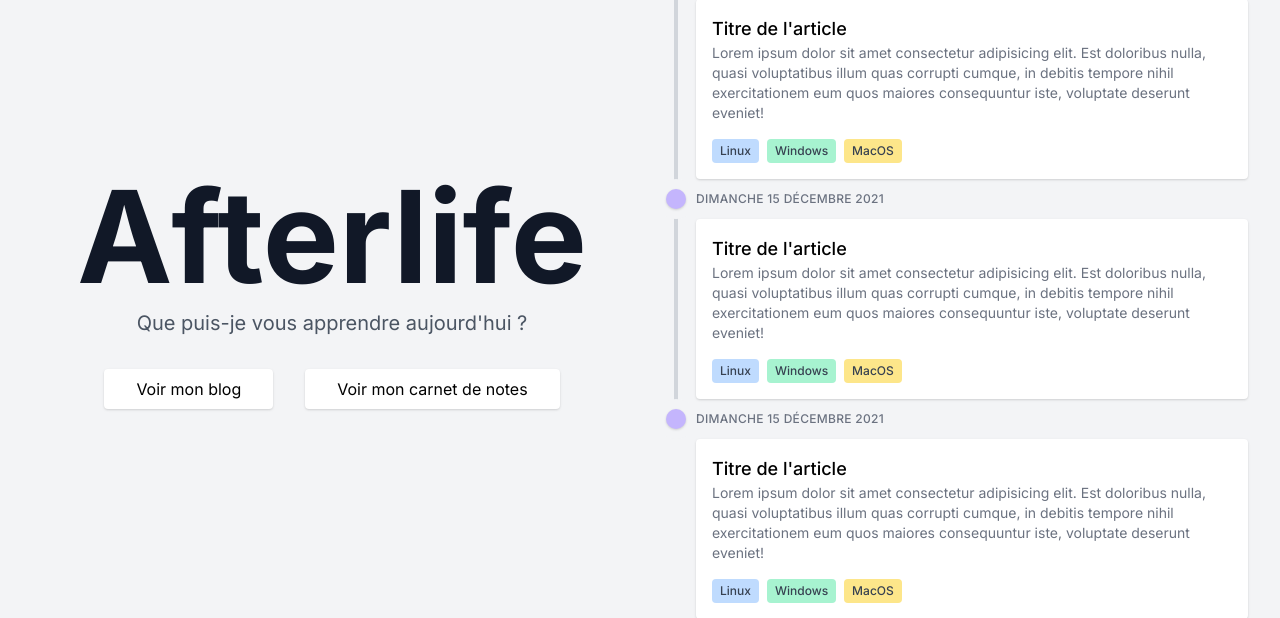
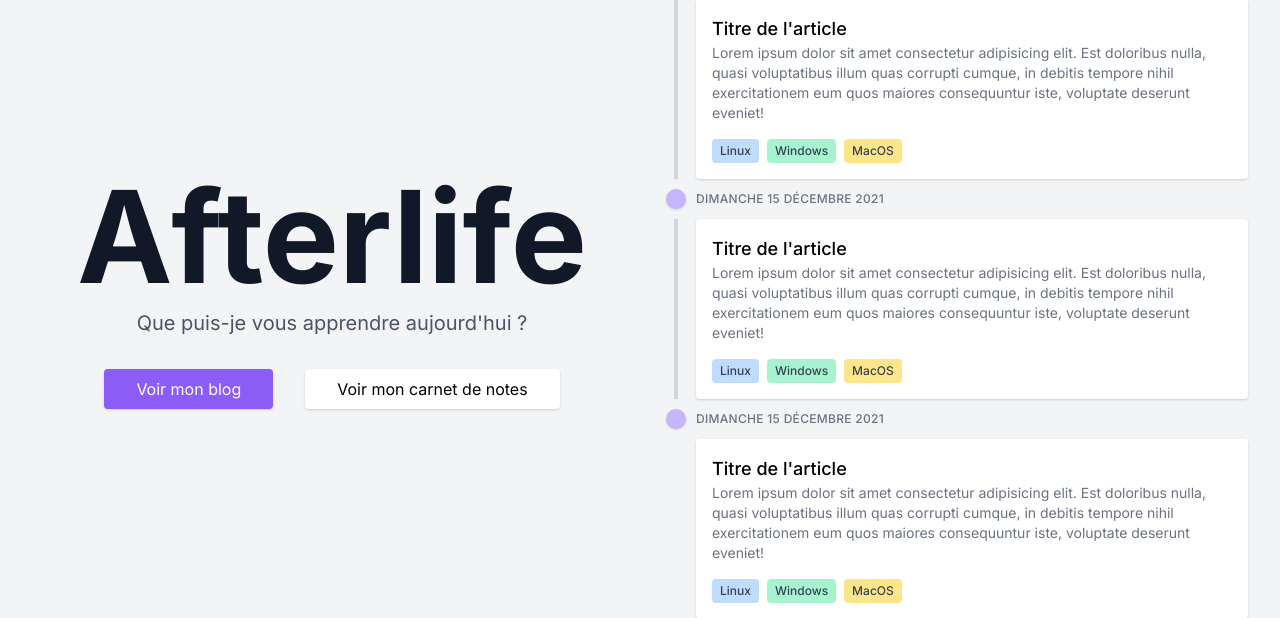
Before and after one commit to john-mirage/Afterlife, a Django app: page / in a window 1280 px wide. Shown: the part 133-751 px from the top of the page. Run offline with Django 3.2, Linux system fonts and the light colour scheme; style sheets or scripts are compiled from the project's sources; parts of the project's set-up code (start-up, migrations or seed data) failed here and were passed over.

Commit message:
ref(temp): edit cta in index page

```diff
--- a/src/templates/pages/afterlife_index.html
+++ b/src/templates/pages/afterlife_index.html
@@ -15,8 +15,8 @@
                 <h1 class="text-7xl md:text-9xl font-bold text-gray-900 mb-2">Afterlife</h1>
                 <p class="text-xl text-gray-600 font-normal mb-8">Que puis-je vous apprendre aujourd'hui ?</p>
                 <div class="flex items-center flex-col space-y-4 sm:space-y-0 sm:flex-row sm:items-start sm:justify-center sm:space-x-8 mb-4">
-                    <a href="{% url 'blogIndex' %}" class="rounded bg-white font-normal shadow px-8 py-2 hover:shadow-xl">Voir mon blog</a>
-                    <a href="{% url 'notebookIndex' %}" class="rounded bg-white font-normal shadow px-8 py-2 hover:shadow-xl">Voir mon carnet de notes</a>
+                    <a href="{% url 'blogIndex' %}" class="rounded bg-purple-500 text-white font-normal shadow px-8 py-2">Voir mon blog</a>
+                    <a href="{% url 'notebookIndex' %}" class="rounded bg-white font-normal shadow px-8 py-2">Voir mon carnet de notes</a>
                 </div>
             </div>
         </div>
```
